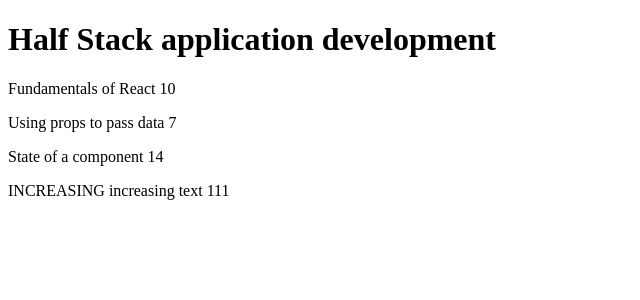
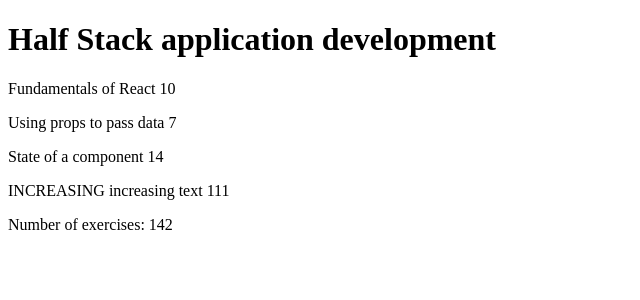
Before and after one commit to Metarails/Full_Stack_open, a React (Create React App) app in the folder Osa2/tehtava2.1/: page / in a window 1280 px wide. Shown: the top 300 px of the page, without its empty margins (0-640 px from the left). Built offline with nearby package versions, Linux system fonts and the light colour scheme.

Commit message:
2.2 done

```diff
--- a/Osa2/tehtava2.1/src/App.js
+++ b/Osa2/tehtava2.1/src/App.js
@@ -25,13 +25,23 @@ const Content = ({parts}) => {
   )
 }
 
-// const Total = (props) => {
-//   return (
-//     <div>
-//       <p>Number of exercises {props.parts[0].exercises + props.parts[1].exercises + props.parts[2].exercises}</p>
-//     </div>
-//   )
-// }
+const Total = ({parts}) => {
+
+  console.log("totals: ", parts)
+  let execs = 0
+
+  parts.map(part => execs += part.exercises)
+
+  console.log("total execs: ", execs)
+
+  return (
+    <div>
+      <p>
+        Number of exercises: {execs}
+      </p>
+    </div>
+  )
+}
 
 const Course = ({course}) => {
 
@@ -44,6 +54,7 @@ const Course = ({course}) => {
     <>
     <Header course={course.name} key={course.id} />
     <Content parts={course.parts} />
+    <Total parts={course.parts} />
     </>
   )
 }
```
